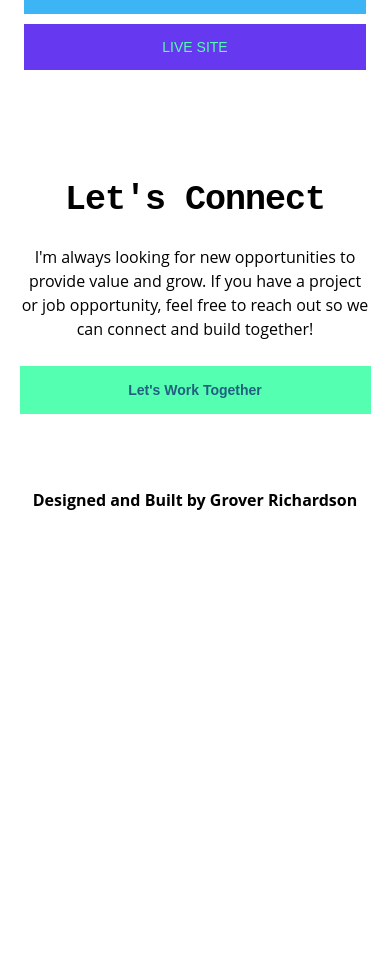
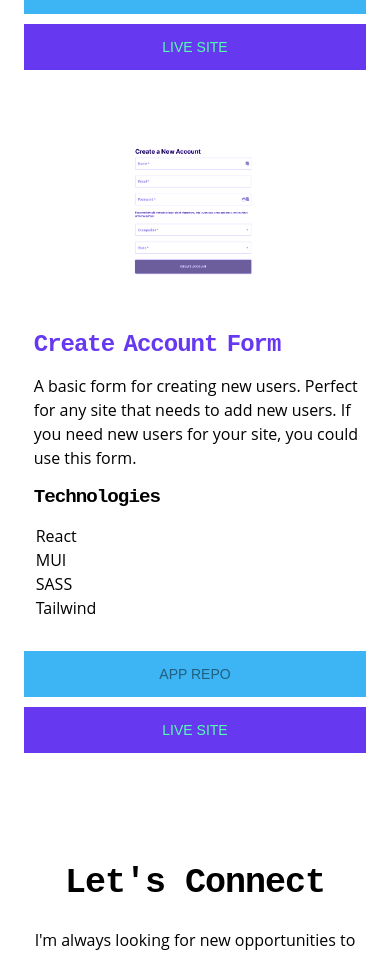
Before and after one commit to groverrichardson/portfolio-react, a React (Create React App) app: page / in a window 390 px wide. Shown: the part 6000-6956 px from the top of the page. Before the commit the page ends 6586 px from the top, so only its background shows below. Built offline with nearby package versions, Linux system fonts and the light colour scheme.

Commit message:
Fixed responsiveness on work section.

```diff
--- a/src/home.js
+++ b/src/home.js
@@ -411,6 +411,41 @@ function Home() {
                             </a>
                         </div>
                     </div>
+                    <div class="project-container project-three">
+                        <img
+                            src={CreateProfile}
+                            alt="CreateProfile project screenshot"
+                            class="project-image"
+                        />
+                        <div class="overlay"></div>
+                        <h5 class="project-title">Create Account Form</h5>
+                        <p class="project-description">
+                            A basic form for creating new users. Perfect for any
+                            site that needs to add new users. If you need new
+                            users for your site, you could use this form.
+                        </p>
+                        <h5 class="technologies-header">Technologies</h5>
+                        <ul class="technologies">
+                            <li class="technologies-copy">React</li>
+                            <li class="technologies-copy">MUI</li>
+                            <li class="technologies-copy">SASS</li>
+                            <li class="technologies-copy">Tailwind</li>
+                        </ul>
+                        <div class="work-button-container">
+                            <a
+                                href="https://github.com/groverrichardson/fetch-reward"
+                                class="github-button button"
+                                target="_blank">
+                                App Repo
+                            </a>
+                            <a
+                                href="https://fetch-reward.vercel.app/"
+                                class="live-button button"
+                                target="_blank">
+                                Live Site
+                            </a>
+                        </div>
+                    </div>
                 </div>
             </div>
             <div class="contact-container">
--- a/src/style.sass
+++ b/src/style.sass
@@ -497,7 +497,7 @@ h2
 
 .work-container
     display: flex
-    flex-direction: column
+    flex-direction: row
     margin-left: 10vw
     margin-right: 10vw
     margin-bottom: 50px
@@ -516,6 +516,7 @@ h2
     flex-direction: column
     width: 446px
     margin-right: 25px
+    margin-bottom: 75px
     @media screen and ( max-width: $default )
         margin-right: unset
         width: unset
@@ -550,6 +551,7 @@ h2
 .projects-container
     display: flex
     flex-direction: row
+    flex-wrap: wrap
     justify-content: space-between
     align-items: flex-start
     @media screen and ( max-width: $default )
@@ -630,7 +632,7 @@ h2
     height: 150px
     width: 150px
     z-index: 0
-    @media screen and ( max-width: $lgmobile )
+    @media screen and ( max-width: $xl )
         display: none
 
 .skill-container
@@ -651,6 +653,9 @@ h2
 
 .work-container
     flex-direction: column
+    max-width: 60vw
+    @media screen and (max-width: 1767px)
+        max-width: 90vw
 
 .skill-cir-one
     border-radius: 100%
```
